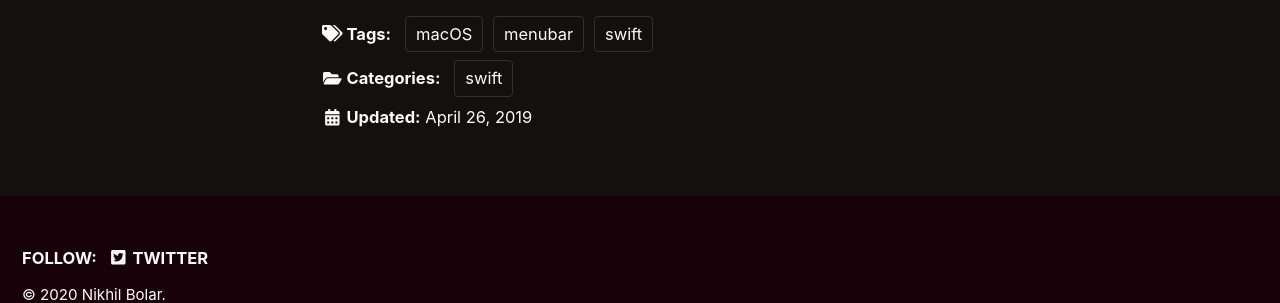
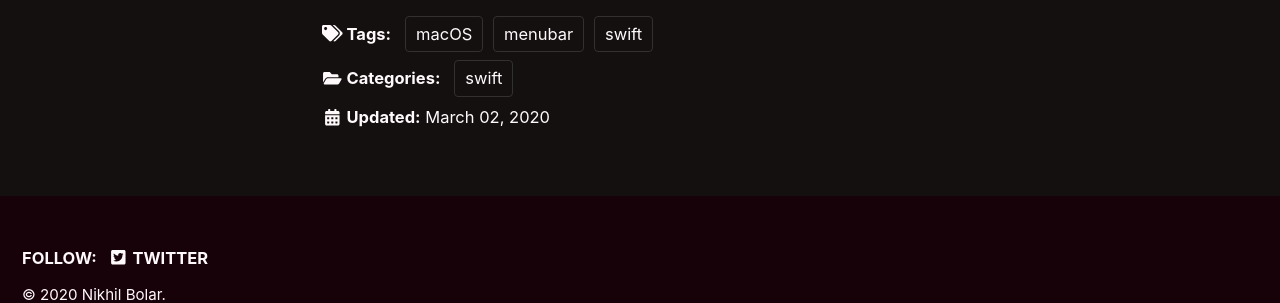
Before and after one commit to nbolar/nbolar.github.io, a Jekyll site: the page built from _posts/2019-04-26-playstatus.md, in a window 1280 px wide and 900 px high, scrolled down 626 px. Shown: the part 527-830 px from the top of the window. Built offline with Jekyll 4.4.1, drawn with Linux system fonts in a browser that asks for light colours; cached includes are drawn as plain includes.

Commit message:
updated playstatus

```diff
--- a/_posts/2019-04-26-playstatus.md
+++ b/_posts/2019-04-26-playstatus.md
@@ -1,6 +1,6 @@
 ---
 title: "PlayStatus"
-date: 2019-04-26
+date: 2020-03-02
 tags: [swift, macOS, menubar]
 category: [swift]
 header:
```
